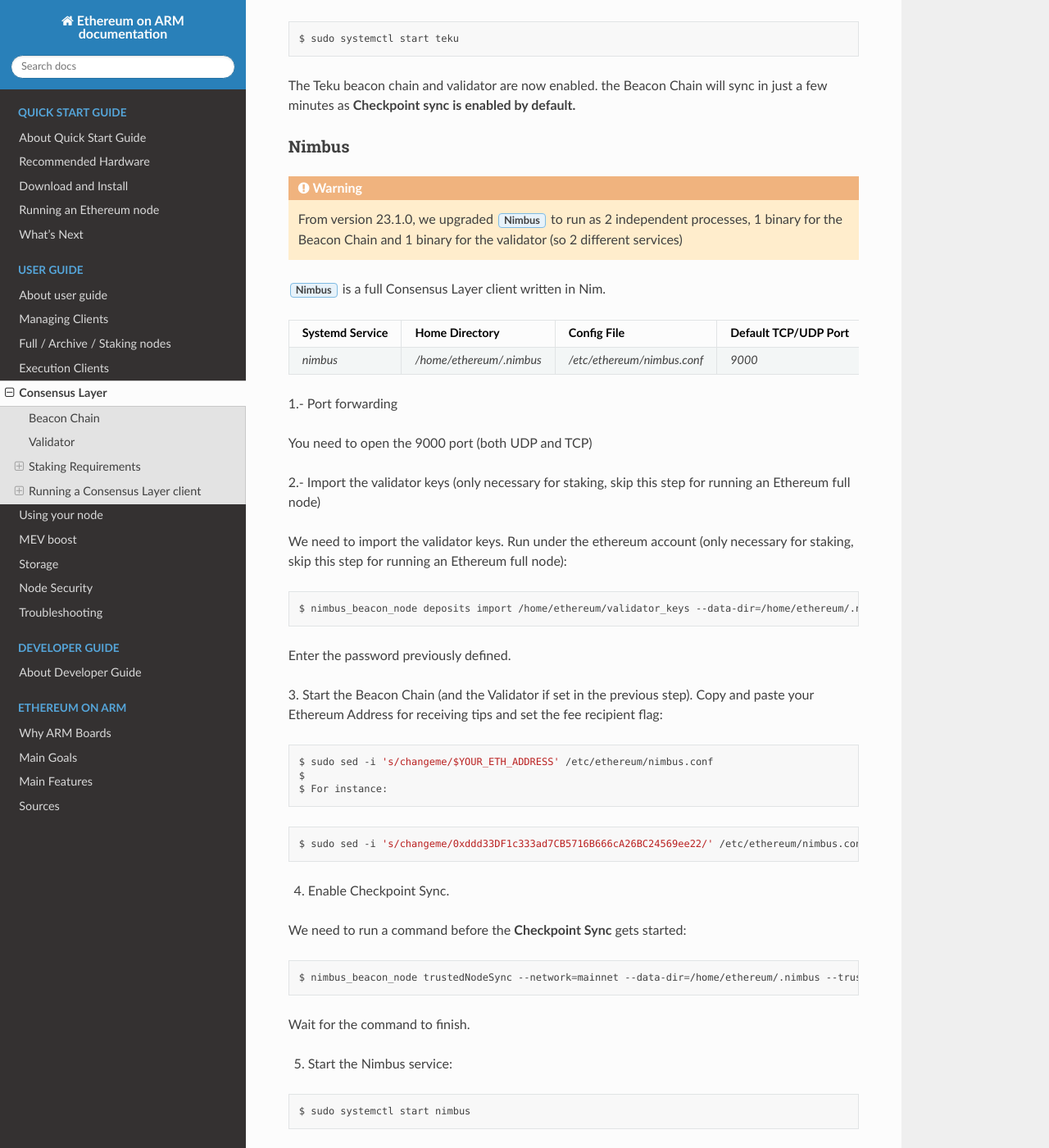
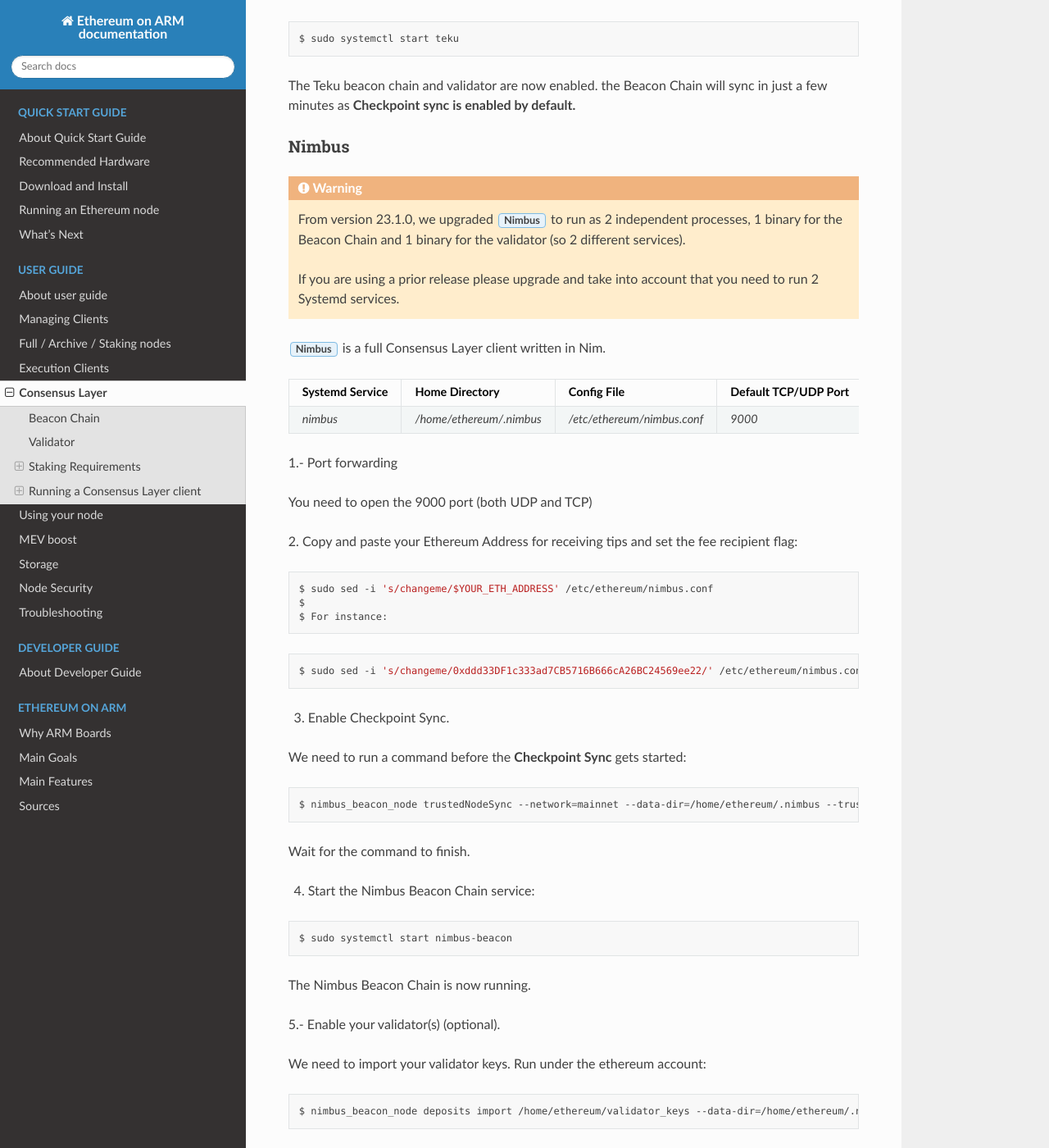
Before and after one commit to EOA-Blockchain-Labs/ethereumonarm, a Sphinx documentation site: the page built from docs/user-guide/consensus-clients.rst, in a window 1280 px wide and 1400 px high, scrolled down 8162 px. Shown: the whole window at 82% size. Built offline with Sphinx 7.4.7 and the Read the Docs theme 2.0.0, drawn with Linux system fonts in a browser that asks for light colours; some of the changed text lies outside the part shown.

Commit message:
added doc for Nimbus beacon and validator services

```diff
--- a/docs/user-guide/consensus-clients.rst
+++ b/docs/user-guide/consensus-clients.rst
@@ -411,7 +411,11 @@
 .. warning::
 
   From version 23.1.0, we upgraded :guilabel:`Nimbus` to run as 2 independent processes,
-  1 binary for the Beacon Chain and 1 binary for the validator (so 2 different services)
+  1 binary for the Beacon Chain and 1 binary for the validator (so 2 different services).
+
+  If you are using a prior release please upgrade and take into account that you need to
+  run 2 Systemd services.
+
 
 :guilabel:`Nimbus` is a full Consensus Layer client written in Nim.
 
@@ -424,17 +428,7 @@
 
 You need to open the 9000 port (both UDP and TCP)
 
-2.- Import the validator keys (only necessary for staking, skip this step for running an Ethereum full node)
-
-We need to import the validator keys. Run under the ethereum account (only necessary for staking, skip this step for running an Ethereum full node):
-
-.. prompt:: bash $
-
-  nimbus_beacon_node deposits import /home/ethereum/validator_keys --data-dir=/home/ethereum/.nimbus --log-file=/home/ethereum/.nimbus/nimbus.log
-
-Enter the password previously defined.
-
-3. Start the Beacon Chain (and the Validator if set in the previous step). Copy and paste your Ethereum Address for
+2. Copy and paste your Ethereum Address for
 receiving tips and set the fee recipient flag:
 
 .. prompt:: bash $
@@ -457,10 +451,26 @@
 
 Wait for the command to finish.
 
-5. Start the Nimbus service:
+4. Start the Nimbus Beacon Chain service:
 
 .. prompt:: bash $
 
-  sudo systemctl start nimbus
+  sudo systemctl start nimbus-beacon
 
-The Nimbus Beacon Chain and Validator (if set) are now running.
+The Nimbus Beacon Chain is now running.
+
+5.- Enable your validator(s) (optional).
+
+We need to import your validator keys. Run under the ethereum account:
+
+.. prompt:: bash $
+
+  nimbus_beacon_node deposits import /home/ethereum/validator_keys --data-dir=/home/ethereum/.nimbus --log-file=/home/ethereum/.nimbus/nimbus.log
+
+Enter the password previously defined.
+
+Start the Nimbus Validator:
+
+.. prompt:: bash $
+
+  sudo systemctl start nimbus-validator
```
Also changed, not shown: other parts of docs/user-guide/consensus-clients.rst (+1 -1 lines).
